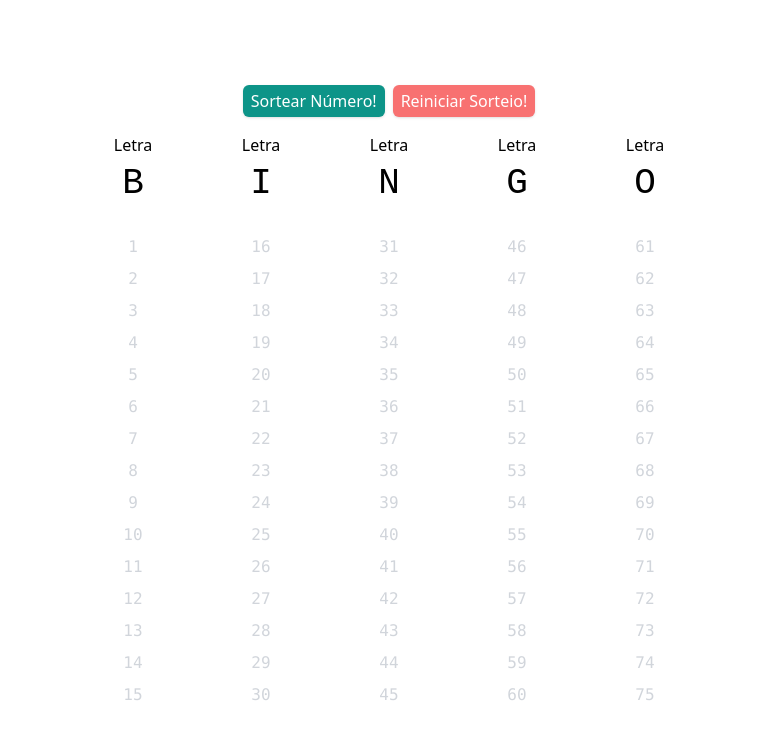
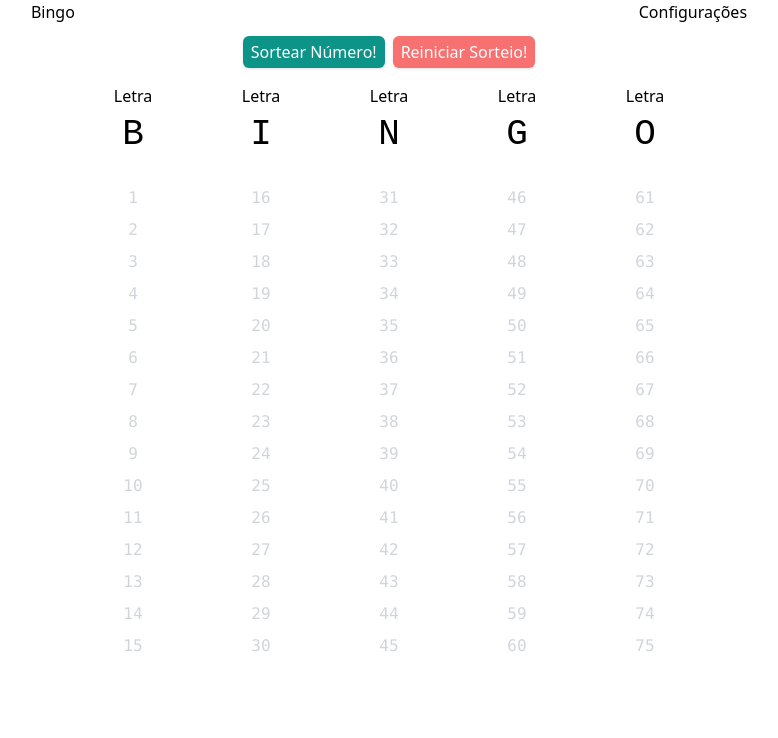
Before and after one commit to brwolfgang/bingo-react, a React (Create React App) app: page / in a window 1280 px wide. Shown: the top 738 px of the page, without its empty margins (251-1029 px from the left). Built offline with nearby package versions, Linux system fonts and the light colour scheme.

Commit message:
Cria menu com as rotas de bingo e configuração

```diff
--- a/src/pages/RouteLayout.tsx
+++ b/src/pages/RouteLayout.tsx
@@ -1,14 +1,20 @@
 import * as React from 'react';
-import {Outlet} from "react-router-dom";
+import {Outlet, Link} from "react-router-dom";
 
 class RouteLayout extends React.Component {
   render() {
     return (
-      <div className="flex flex-col justify-center items-center w-screen h-screen">
-        <div className="flex flex-col justify-center items-center m-2 text-center w-full">
+      <>
+        <div className="flex justify-around items-center">
+          <Link to="/">Bingo</Link>
+          <Link to="/config">Configurações</Link>
+        </div>
+      <div className="flex flex-col items-center w-screen h-screen">
+        <div className="flex flex-col items-center m-2 text-center w-full">
           <Outlet/>
         </div>
       </div>
+      </>
     );
   }
 }
```
